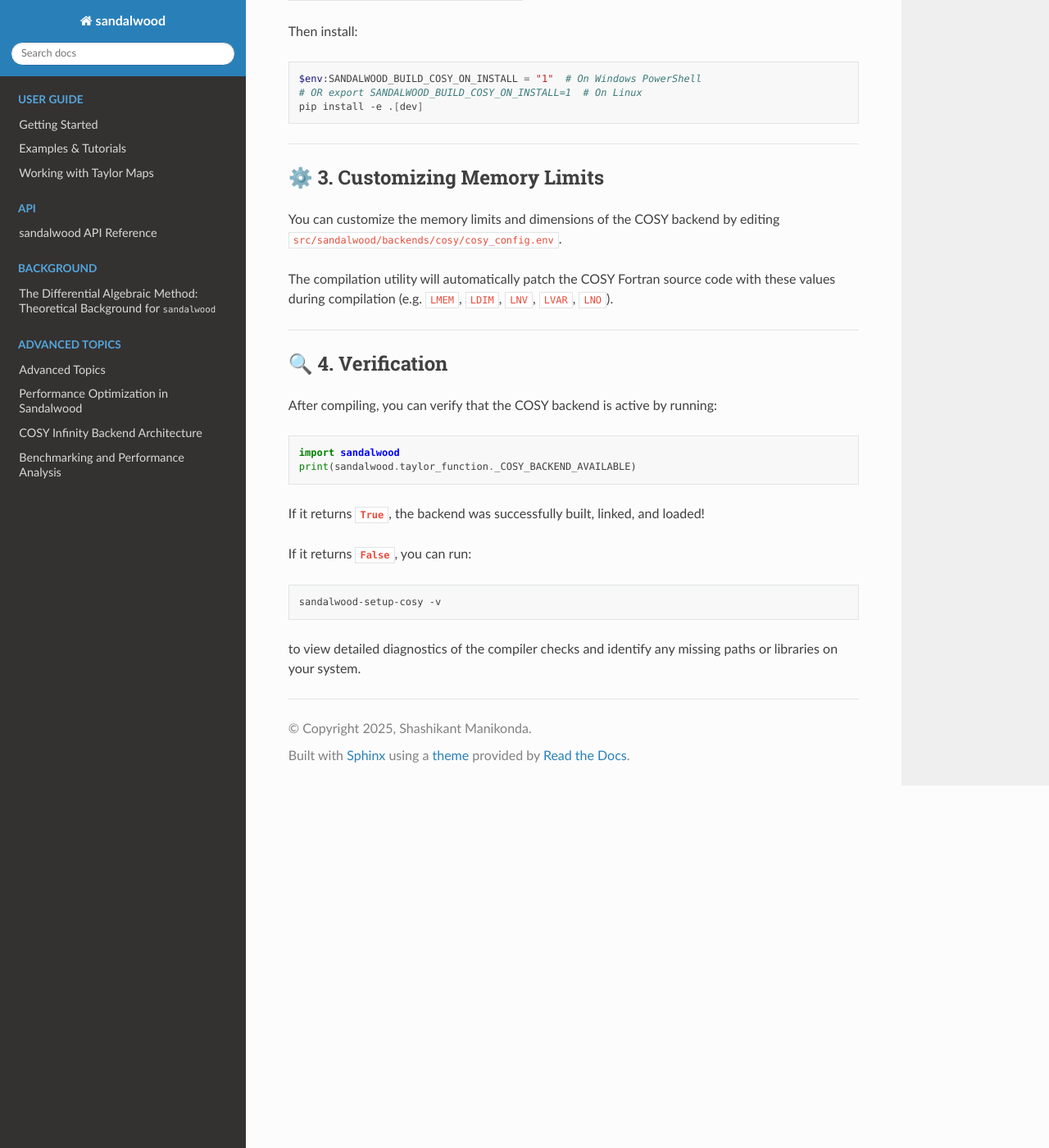
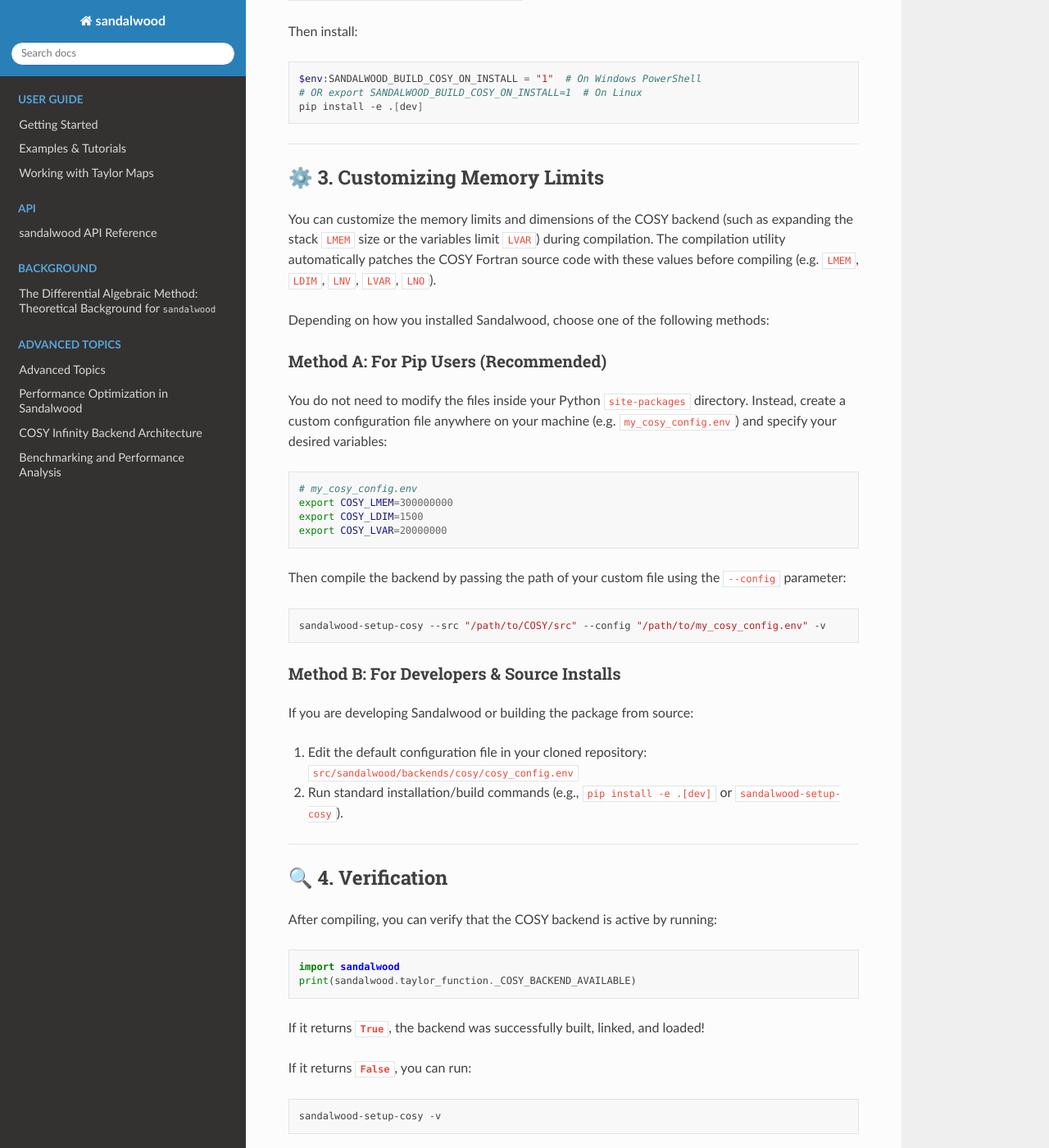
Before and after one commit to shashi-manikonda/sandalwood, a Sphinx documentation site: the page built from docs/INSTALL_COSY.md, in a window 1280 px wide and 1400 px high, scrolled down 3134 px. Shown: the whole window at 82% size. Built offline with Sphinx 7.4.7 and the Read the Docs theme 3.1.0, drawn with Linux system fonts in a browser that asks for light colours.

Commit message:
docs(cosy): add custom memory configuration guide for pip users using --config

````diff
--- a/docs/INSTALL_COSY.md
+++ b/docs/INSTALL_COSY.md
@@ -107,9 +107,30 @@
 ---
 
 ## ⚙️ 3. Customizing Memory Limits
-You can customize the memory limits and dimensions of the COSY backend by editing `src/sandalwood/backends/cosy/cosy_config.env`.
+You can customize the memory limits and dimensions of the COSY backend (such as expanding the stack `LMEM` size or the variables limit `LVAR`) during compilation. The compilation utility automatically patches the COSY Fortran source code with these values before compiling (e.g. `LMEM`, `LDIM`, `LNV`, `LVAR`, `LNO`).
 
-The compilation utility will automatically patch the COSY Fortran source code with these values during compilation (e.g. `LMEM`, `LDIM`, `LNV`, `LVAR`, `LNO`).
+Depending on how you installed Sandalwood, choose one of the following methods:
+
+### Method A: For Pip Users (Recommended)
+You do not need to modify the files inside your Python `site-packages` directory. Instead, create a custom configuration file anywhere on your machine (e.g. `my_cosy_config.env`) and specify your desired variables:
+
+```bash
+# my_cosy_config.env
+export COSY_LMEM=300000000
+export COSY_LDIM=1500
+export COSY_LVAR=20000000
+```
+
+Then compile the backend by passing the path of your custom file using the `--config` parameter:
+```bash
+sandalwood-setup-cosy --src "/path/to/COSY/src" --config "/path/to/my_cosy_config.env" -v
+```
+
+### Method B: For Developers & Source Installs
+If you are developing Sandalwood or building the package from source:
+1. Edit the default configuration file in your cloned repository:
+   `src/sandalwood/backends/cosy/cosy_config.env`
+2. Run standard installation/build commands (e.g., `pip install -e .[dev]` or `sandalwood-setup-cosy`).
 
 ---
 
````
